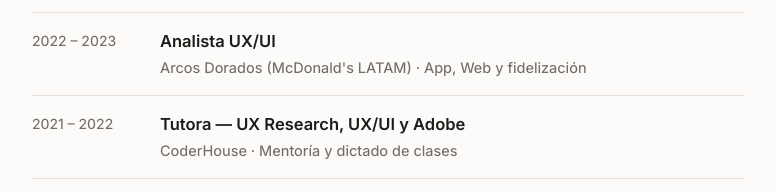
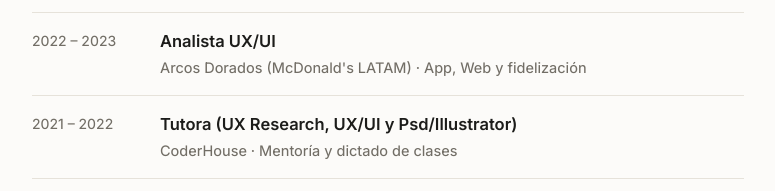
Before and after one commit to Inlerit/justinaisla-site, a website: page public/index.html in a window 1280 px wide. Shown: the part 1490-1681 px from the top of the page, without its empty margins (252-1027 px from the left). Drawn offline with Linux system fonts and the light colour scheme.

Commit message:
cambio titulo tutora

```diff
--- a/public/index.html
+++ b/public/index.html
@@ -212,7 +212,7 @@ footer a:hover{color:var(--accent);}
     </div>
     <div class="job">
       <div class="yr">2021 – 2022</div>
-      <div class="meta"><strong>Tutora — UX Research, UX/UI y Adobe</strong><span>CoderHouse · Mentoría y dictado de clases</span></div>
+      <div class="meta"><strong>Tutora (UX Research, UX/UI y Psd/Illustrator)</strong><span>CoderHouse · Mentoría y dictado de clases</span></div>
     </div>
     <div class="job">
       <div class="yr">2017 – 2022</div>
```
Also changed, not shown: 2 other files.
